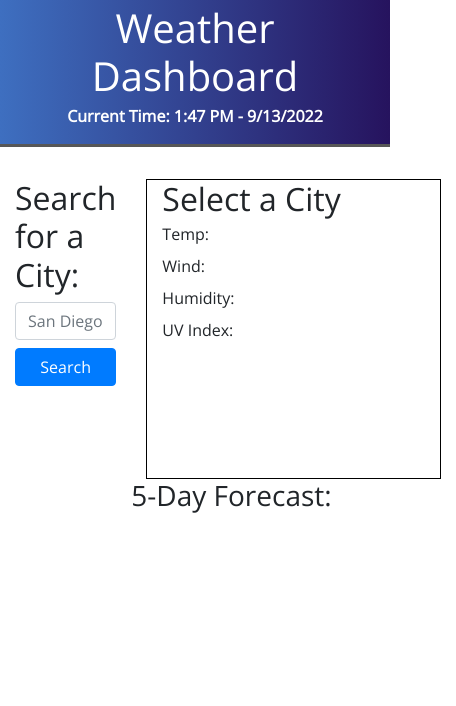
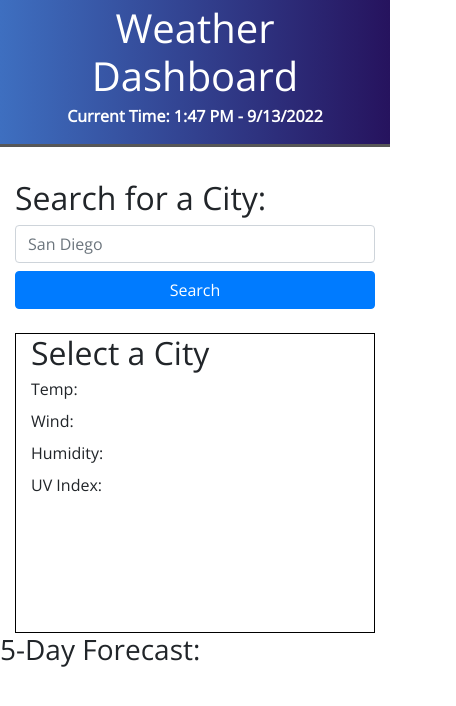
Before and after one commit to conradjohnson/m6-challenge, a plain HTML site: page index.html in a window 390 px wide. Shown: the whole page, 456 px wide, since content can reach past the window. Drawn offline with nearby package versions, Linux system fonts and the light colour scheme.

Commit message:
fixed mobile styling

```diff
--- a/assets/css/style.css
+++ b/assets/css/style.css
@@ -26,6 +26,8 @@ body {
 
 .custom-card{
     min-width: 200px;
+    width: 200px;
+    max-width: 200px;
     background-color: rgb(52,71,90);
     color:#FFF;
 }
--- a/assets/js/script.js
+++ b/assets/js/script.js
@@ -224,7 +224,6 @@ function cityForecast(city,state){
                 dateTarget = moment(dateTarget).add(1, 'days').format('YYYY-MM-DD HH:mm:ss');
                 // advance the days found
                 daysFound++;
-
             }
         }
         // if too early in the day, then the API doesn't give us a slot for the last day and only gives us 4 day forecast.
@@ -244,7 +243,7 @@ function cityForecast(city,state){
 //function to populate 1 forecast card
 function appendForecastCard(forecast, date){
     // build card from forecast object data and date string passed
-    let card = `<div class="card col-lg-2 col-md-6 col-sm-6 m-2 p-0 custom-card" style="width: 200px;">
+    let card = `<div class="card col-lg-2 col-md-6 col-sm-6 m-2 p-0 custom-card">
                     <div class="card-body">
                     <h5 class="card-title">${date}</h5>
                     <img src="https://openweathermap.org/img/w/${forecast.weather[0].icon}.png" alt="${date + " forecast icon"}"/>
--- a/index.html
+++ b/index.html
@@ -15,8 +15,8 @@
         <h1 class="title">Weather Dashboard</h1>
         <p>Current Time:  <span id="page-time"></span></p>
     </section>
-    <main class="d-flex">
-        <aside class="col-lg-2 col-md-12">
+    <main class="d-flex flex-wrap">
+        <aside class="col-lg-2 col-md-12 col-sm-12">
             <form class="form-group flex-column" id="search-form">
                 <h2>Search for a City:</h2>
                 <input type="text" id="city-search" class="form-control" placeholder="San Diego"/>
@@ -26,7 +26,7 @@
                 <!--Search List Items here are dynamically generated-->
             </div>
         </aside>
-        <section class="col-10 container">
+        <section class="col-lg-10 col-md-12 col-sm-12">
             <div class="col" id="area-detail">
                 <h2 id="h2-city-title">Select a City</h2>
                 <p>Temp: <span id="city-temp"></span></p>
```
